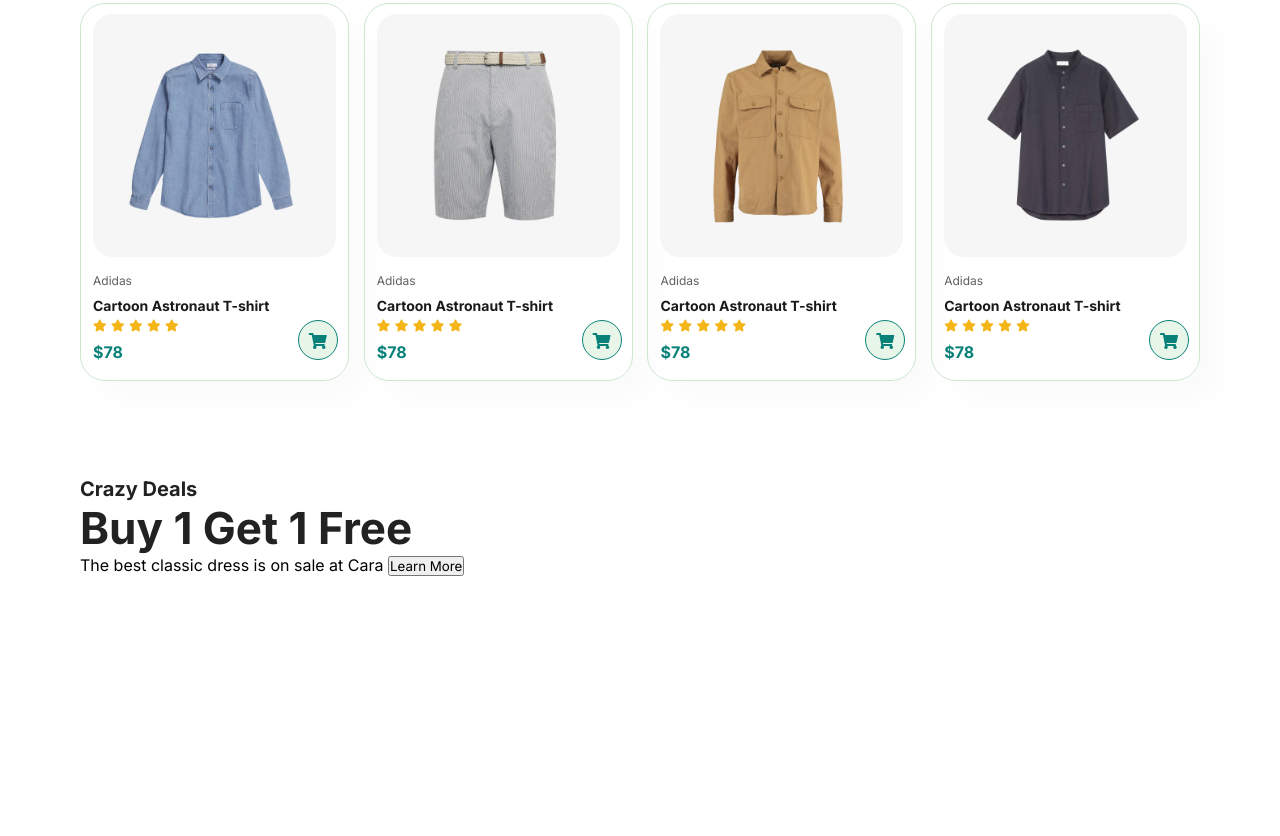
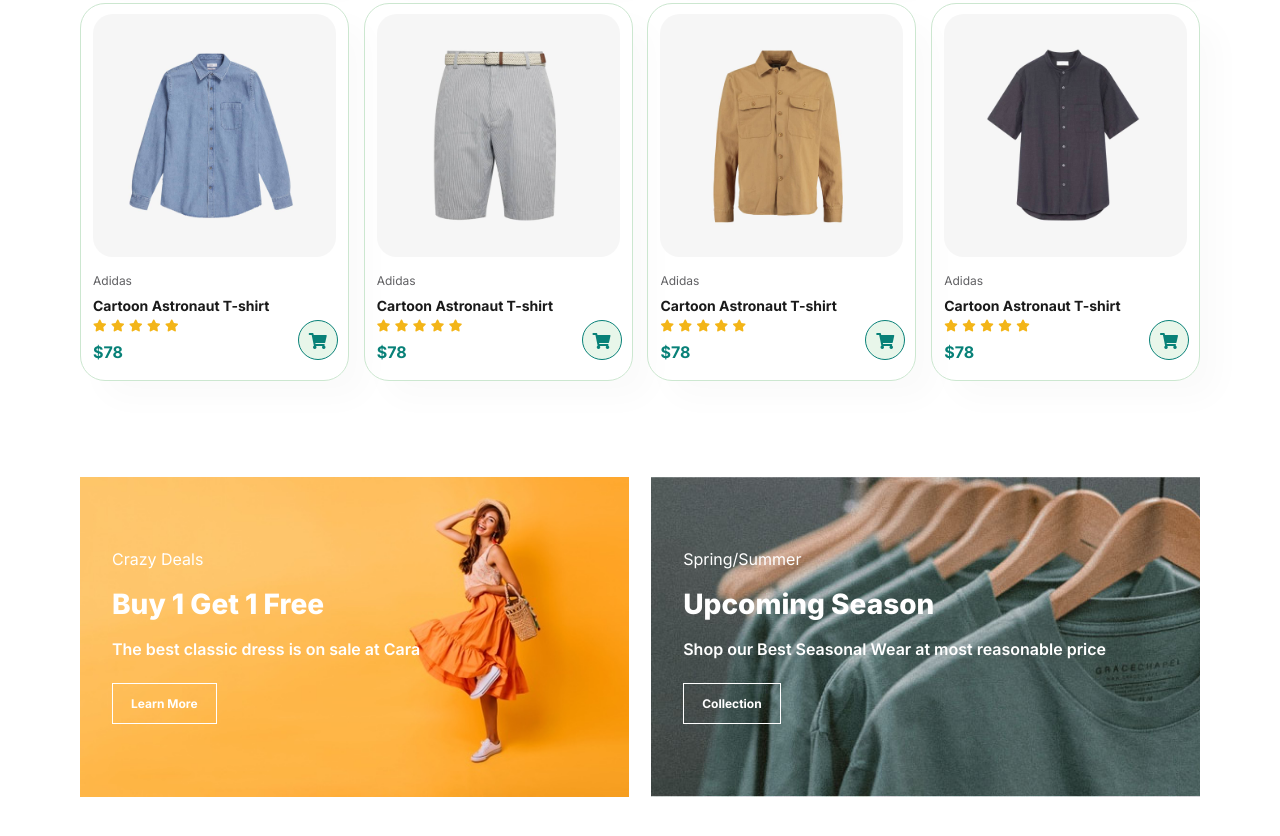
Before and after one commit to sakilaapokharel/Learning_Javascript, a plain HTML site: page E-commerce Website/index.html in a window 1280 px wide. Shown: the part 3135-3971 px from the top of the page. Before the commit the page ends 3751 px from the top, so only its background shows below. Drawn offline with Linux system fonts and the light colour scheme.

Commit message:
Small Banners Added

```diff
--- a/E-commerce Website/index.html
+++ b/E-commerce Website/index.html
@@ -357,9 +357,18 @@
             <h4>Crazy Deals</h4>
             <h2>Buy 1 Get 1 Free</h2>
             <span>The best classic dress is on sale at Cara</span>
-            <button>Learn More</button>
+            <button class="transparent">Learn More</button>
+        </div>
+
+        <div class="banner-box banner-box2">
+            <h4>Spring/Summer</h4>
+            <h2>Upcoming Season</h2>
+            <span>Shop our Best Seasonal Wear at most reasonable price</span>
+            <button class="transparent">Collection</button>
         </div>
     </section>
+
+
 
     <script src="script.js"></script>
 </body>
--- a/E-commerce Website/style.css
+++ b/E-commerce Website/style.css
@@ -49,10 +49,22 @@ button.normal{
     font-weight: 600;
     padding: 16px 32px;
     color: #1a1a1a;
-    background-color: #E3E6F3;
+    background-color: #fff;
     border-radius: 4px;
     cursor: pointer;
     border: none;
+    outline: none;
+    transition: 0.2s;
+}
+
+button.transparent{
+    font-size: 12px;
+    font-weight: 700;
+    padding: 12px 18px;
+    color: #fff;
+    background-color: transparent;
+    cursor: pointer;
+    border: 1px solid #fff;
     outline: none;
     transition: 0.2s;
 }
@@ -306,6 +318,7 @@ body{
 #banner h2{
     color: #E3E6F3;
     font-size: 32px;
+    line-height: 32px;
     padding: 10px 0;
 }
 
@@ -317,3 +330,51 @@ body{
     background-color: #088178;
     color: #E3E6F3;
 }
+
+#sm-banner .banner-box{
+    display: flex;
+    flex-direction: column;
+    justify-content: center;
+    align-items: flex-start;
+    background-image: url(img/banner/b17.jpg);
+    min-width: 49%;
+    height: 40vh;
+    background-size: cover;
+    background-position: center;
+    padding: 32px;
+    gap: 8px;
+}
+
+#sm-banner .banner-box2{
+    background-image: url(img/banner/b10.jpg);
+}
+
+#sm-banner{
+    display: flex;
+    justify-content: space-between;
+    flex-wrap: wrap;
+}
+
+#sm-banner h4{
+    color: #fff;
+    font-size: 16px;
+    font-weight: 400;
+}
+
+#sm-banner h2{
+    color: #fff;
+    font-size: 28px;
+    font-weight: 800;
+}
+
+#sm-banner span{
+    color: #fff;
+    font-size: 16px;
+    font-weight: 600;
+    padding-bottom: 16px;
+}
+
+#sm-banner .banner-box:hover button{
+   background-color: #088178;
+   border: none;
+}
```
